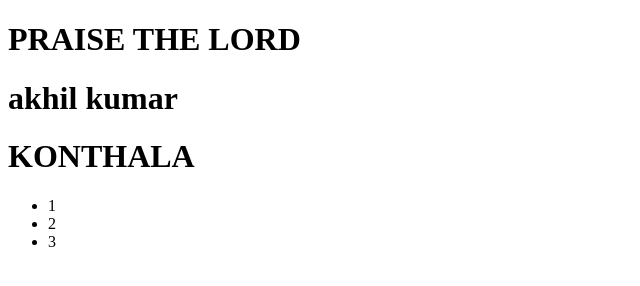
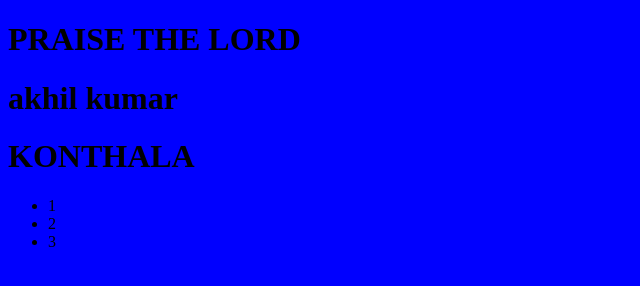
Before and after one commit to AKHILKUMAR1400/EDUSAPRK, a plain HTML site: page index.html in a window 1280 px wide. Shown: the whole page, without its empty margins (0-640 px from the left). Drawn offline with Linux system fonts and the light colour scheme.

Commit message:
blue background

```diff
--- a/index.html
+++ b/index.html
@@ -5,7 +5,7 @@
     <meta name="viewport" content="width=device-width, initial-scale=1.0">
     <title>Document</title>
 </head>
-<body>
+<body bgcolor="blue">
     <h1>PRAISE THE LORD</h1>
     <h1>akhil kumar</h1>
     <H1>KONTHALA</H1>
```
